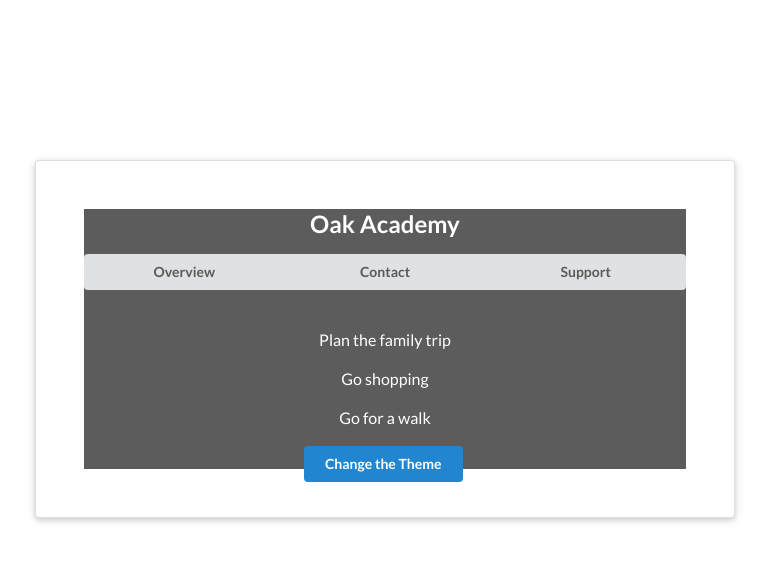
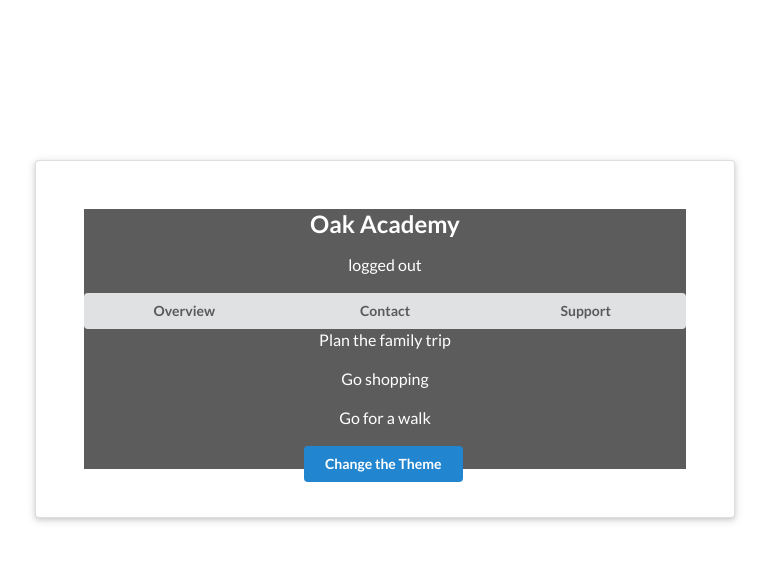
Before and after one commit to bijay11/contextapi, a React (Create React App) app: page / in a window 1280 px wide. Shown: the top 562 px of the page, without its empty margins (255-1024 px from the left). Built offline with nearby package versions, Linux system fonts and the light colour scheme.

Commit message:
auth logic applied

```diff
--- a/src/App.js
+++ b/src/App.js
@@ -2,15 +2,18 @@
 import Navbar from "./components/Navbar";
 import TodoList from "./components/TodoList";
 import ThemeContextProvider from "./contexts/ThemeContext";
+import AuthContextProvider from "./contexts/AuthContext";
 
 function App() {
   return (
     <div className="App">
       <div className="ui raised very padded text container segment">
-        <ThemeContextProvider>
-          <Navbar />
-          <TodoList />
-        </ThemeContextProvider>
+        <AuthContextProvider>
+          <ThemeContextProvider>
+            <Navbar />
+            <TodoList />
+          </ThemeContextProvider>
+        </AuthContextProvider>
       </div>
     </div>
   );
--- a/src/components/Navbar.jsx
+++ b/src/components/Navbar.jsx
@@ -1,5 +1,6 @@
 import React, { Component } from "react";
 import { ThemeContext } from "./../contexts/ThemeContext";
+import { AuthContext } from "./../contexts/AuthContext";
 
 class Navbar extends Component {
   // static contextType = ThemeContext;
@@ -7,9 +8,13 @@
   render() {
     return (
       //using context consumer
+      <AuthContext.Consumer>
+        {(authContext) => {
+          return (
             <ThemeContext.Consumer>
-        {(context) => {
-          const { isDarkTheme, darkTheme, lightTheme } = context;
+              {(themeContext) => {
+                const { isDarkTheme, darkTheme, lightTheme } = themeContext;
+                const { isLoggedIn, changeAuthStatus } = authContext;
                 const theme = isDarkTheme ? darkTheme : lightTheme;
                 return (
                   <nav
@@ -20,6 +25,12 @@
                     }}
                   >
                     <h2 style={{ textAlign: "center" }}>Oak Academy</h2>
+                    <p
+                      onClick={changeAuthStatus}
+                      style={{ textAlign: "center" }}
+                    >
+                      {isLoggedIn ? "logged in" : "logged out"}
+                    </p>
                     <div className="ui three buttons">
                       <button className="ui button">Overview</button>
                       <button className="ui button">Contact</button>
@@ -30,6 +41,9 @@
               }}
             </ThemeContext.Consumer>
           );
+        }}
+      </AuthContext.Consumer>
+    );
   }
 }
 
--- /dev/null
+++ b/src/contexts/AuthContext.js
@@ -0,0 +1,22 @@
+import React, { Component, createContext } from "react";
+
+export const AuthContext = createContext();
+
+class AuthContextProvider extends Component {
+  state = { isLoggedIn: false };
+
+  changeAuthStatus = () => {
+    this.setState({ isLoggedIn: !this.state.isLoggedIn });
+  };
+  render() {
+    return (
+      <AuthContext.Provider
+        value={{ ...this.state, changeAuthStatus: this.changeAuthStatus }}
+      >
+        {this.props.children}
+      </AuthContext.Provider>
+    );
+  }
+}
+
+export default AuthContextProvider;
```
Lines whose indentation alone changed are shown as unchanged.
